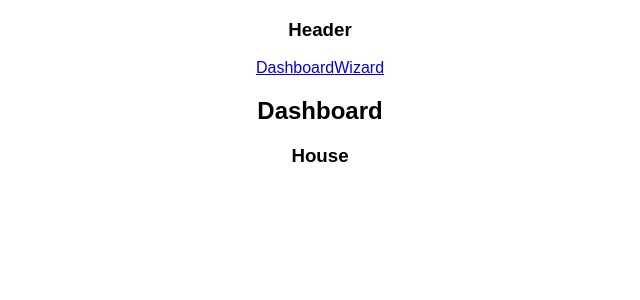
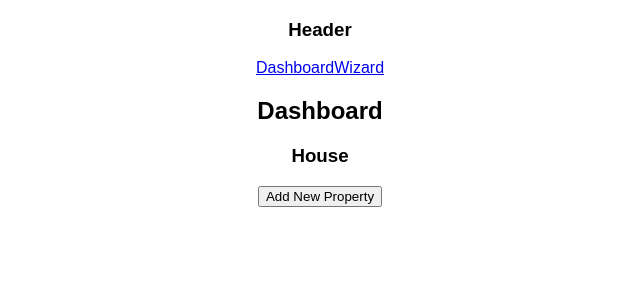
Before and after one commit to johsire/houser-sim-2, a React (Create React App) app: page /#/ in a window 1280 px wide. Shown: the top 300 px of the page, without its empty margins (320-960 px from the left). Built offline with nearby package versions, Linux system fonts and the light colour scheme.

Commit message:
add new property button in dashboard page that links to wizzard page

```diff
--- a/src/component/Dashboard/Dashboard.js
+++ b/src/component/Dashboard/Dashboard.js
@@ -1,4 +1,5 @@
 import React, { Component } from 'react';
+import { Link } from 'react-router-dom';
 
 import House from '../House/House';
 
@@ -7,7 +8,15 @@
     return (
       <div>
         <h2>Dashboard</h2>
+
         <House />
+
+        <div className="button">
+          <Link to="/Wizard">
+            <button >Add New Property </button>
+          </Link>
+        </div>
+
       </div>
     );
   }
```
